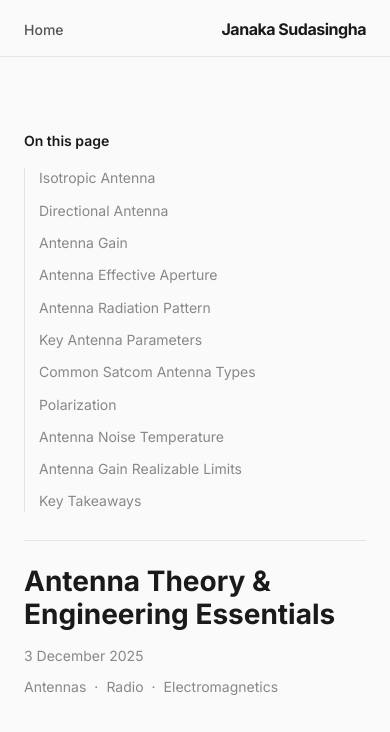
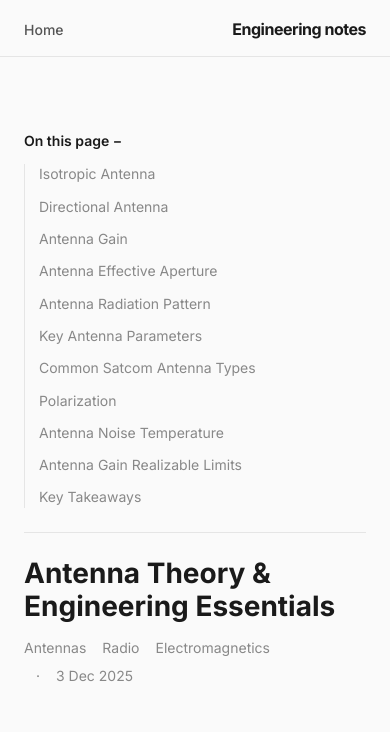
Before and after one commit to janakasud/janakasud.github.io, an Astro site: page /entries/antenna-theory-engineering-essentials in a window 390 px wide. Shown: the top 732 px of the page. Built offline with nearby package versions, Linux system fonts and the light colour scheme; Astro itself is replaced by a stand-in of ours.

Commit message:
Redesign pages.

```diff
--- a/package.json
+++ b/package.json
@@ -13,6 +13,7 @@
   },
   "dependencies": {
     "@astrojs/markdown-remark": "^7.3.2",
+    "@lucide/astro": "^1.55.0",
     "astro": "^7.3.8",
     "katex": "^0.19.0",
     "rehype-katex": "^7.0.1",
--- a/src/components/Header.astro
+++ b/src/components/Header.astro
@@ -10,7 +10,7 @@
     </nav>
 
     <a href="/" class="site-name" aria-label="Janaka Sudasingha — Home">
-      Janaka Sudasingha
+      Engineering notes
     </a>
   </div>
 </header>
@@ -47,7 +47,7 @@
   /* Right site identity */
   .site-name {
     color: var(--text);
-    font-size: clamp(1rem, 2vw, 1.25rem);
+    font-size: 0.875rem;
     font-weight: 650;
     line-height: 1.2;
     letter-spacing: -0.03em;
--- a/src/pages/entries/[...slug].astro
+++ b/src/pages/entries/[...slug].astro
@@ -1,4 +1,3 @@
-
 ---
 // src/pages/entries/[...slug].astro
 import { getCollection, render } from "astro:content";
@@ -21,40 +20,13 @@ const toc = headings.filter((heading) => heading.depth === 2);
 ---
 
 <BaseLayout title={entry.data.title} description={entry.data.description}>
-  <main class="container container-home entry-layout">
-
-    {toc.length >= 2 && (
-      <aside class="toc" aria-label="Table of contents">
-        <nav aria-label="On this page">
-          <p class="toc-title">On this page</p>
-
-          <ul>
-            {toc.map((heading) => (
-              <li>
-                <a href={`#${heading.slug}`}>
-                  {heading.text}
-                </a>
-              </li>
-            ))}
-          </ul>
-        </nav>
-      </aside>
-    )}
+  <main class:list={["container", "container-home", "entry-layout", { "without-toc": toc.length < 2 }]}>
 
     <article class:list={["notebook-entry", { "no-toc": toc.length < 2 }]}>
       <header class="entry-header">
         <h1>{entry.data.title}</h1>
 
         <div class="meta">
-          <time datetime={entry.data.pubDate.toISOString()}>
-            {entry.data.pubDate.toLocaleDateString("en-AU", {
-              day: "numeric",
-              month: "long",
-              year: "numeric",
-              timeZone: "UTC",
-            })}
-          </time>
-
           {entry.data.tags.length > 0 && (
             <div class="tags" aria-label="Topics">
               {entry.data.tags.map((tag) => (
@@ -62,6 +34,14 @@ const toc = headings.filter((heading) => heading.depth === 2);
               ))}
             </div>
           )}
+          <time class:list={{ "has-tags": entry.data.tags.length > 0 }} datetime={entry.data.pubDate.toISOString()}>
+            {entry.data.pubDate.toLocaleDateString("en-AU", {
+              day: "numeric",
+              month: "short",
+              year: "numeric",
+              timeZone: "UTC",
+            })}
+          </time>
         </div>
       </header>
 
@@ -70,13 +50,29 @@ const toc = headings.filter((heading) => heading.depth === 2);
       </div>
     </article>
 
+    {toc.length >= 2 && (
+      <aside class="toc" aria-label="Table of contents">
+        <details open>
+          <summary class="toc-title">On this page</summary>
+          <nav aria-label="On this page">
+            <ul>
+              {toc.map((heading) => (
+                <li><a href={`#${heading.slug}`}>{heading.text}</a></li>
+              ))}
+            </ul>
+          </nav>
+        </details>
+      </aside>
+    )}
+
   </main>
 </BaseLayout>
 
 <style>
   .entry-layout {
     display: grid;
-    grid-template-columns: 220px minmax(0, 800px);
+    grid-template-columns: minmax(0, 1fr) 220px;
+    grid-template-areas: "article sidebar";
     gap: 48px;
     padding-top: 40px;
     padding-bottom: 64px;
@@ -85,6 +81,8 @@ const toc = headings.filter((heading) => heading.depth === 2);
 
   /* TOC */
   .toc {
+    grid-area: sidebar;
+    min-width: 0;
     position: sticky;
     top: 88px;
     max-height: calc(100vh - 110px);
@@ -93,10 +91,15 @@ const toc = headings.filter((heading) => heading.depth === 2);
   }
 
   .toc-title {
+    display: block;
+    list-style: none;
+    pointer-events: none;
     margin: 0 0 16px;
     font-weight: 600;
     color: var(--text);
   }
+
+  .toc-title::-webkit-details-marker { display: none; }
 
   .toc ul {
     list-style: none;
@@ -121,6 +124,7 @@ const toc = headings.filter((heading) => heading.depth === 2);
 
   /* Article */
   .notebook-entry {
+    grid-area: article;
     min-width: 0;
     max-width: 800px;
   }
@@ -139,7 +143,7 @@ const toc = headings.filter((heading) => heading.depth === 2);
     display: flex;
     flex-wrap: wrap;
     align-items: baseline;
-    gap: var(--space-2) var(--space-4);
+    gap: 5px 0;
     color: var(--text-muted);
     font-size: 0.875rem;
   }
@@ -147,39 +151,41 @@ const toc = headings.filter((heading) => heading.depth === 2);
   .tags {
     display: flex;
     flex-wrap: wrap;
-    gap: var(--space-2);
+    gap: 5px 16px;
   }
 
-  .tag + .tag::before {
+  .meta time.has-tags::before {
     content: "·";
-    margin-right: var(--space-2);
+    margin: 0 12px;
   }
 
-  /* Hide empty TOC column */
-  .no-toc {
-    grid-column: 2;
-  }
+
+  .entry-layout.without-toc { grid-template-areas: "article ."; }
 
   /* Tablet and mobile */
   @media (max-width: 900px) {
     .entry-layout {
-      grid-template-columns: 1fr;
+      grid-template-columns: minmax(0, 1fr);
+      grid-template-areas: "sidebar" "article";
       gap: 24px;
       padding-top: 24px;
     }
+
+    .entry-layout.without-toc { grid-template-areas: "article"; }
 
     .toc {
       position: static;
       max-height: none;
     }
 
-    .toc nav {
-      padding-bottom: 16px;
+    .toc details {
+      padding-bottom: 12px;
       border-bottom: 1px solid var(--border);
     }
 
-    .no-toc {
-      grid-column: 1;
-    }
+    .toc-title { pointer-events: auto; cursor: pointer; margin-bottom: 0; }
+    .toc details[open] .toc-title { margin-bottom: 12px; }
+    .toc-title::after { content: " +"; }
+    .toc details[open] .toc-title::after { content: " −"; }
   }
 </style>
--- a/src/pages/index.astro
+++ b/src/pages/index.astro
@@ -38,24 +38,26 @@ const tags = [...new Set(entries.flatMap((entry) => entry.data.tags ?? []).map((
             {entries.map((entry) => (
               <li class="entry-item" data-entry-tags={JSON.stringify(entry.data.tags ?? [])}>
                 <article class="entry">
-                  <time class="entry-date" datetime={entry.data.pubDate.toISOString()}>
-                    {entry.data.pubDate.toLocaleDateString("en-AU", {
-                      day: "numeric",
-                      month: "short",
-                      year: "numeric",
-                      timeZone: "UTC",
-                    })}
-                  </time>
                   <div class="entry-body">
                     <h2 class="entry-title">
                       <a href={`/entries/${entry.id}/`}>{entry.data.title}</a>
                     </h2>
                     <p class="entry-description">{entry.data.description}</p>
-                    {(entry.data.tags ?? []).length > 0 && (
-                      <ul class="entry-tags" aria-label="Topics">
-                        {(entry.data.tags ?? []).map((tag) => <li>{tag}</li>)}
-                      </ul>
-                    )}
+                    <div class="entry-meta">
+                      {(entry.data.tags ?? []).length > 0 && (
+                        <ul class="entry-tags" aria-label="Topics">
+                          {(entry.data.tags ?? []).map((tag) => <li>{tag}</li>)}
+                        </ul>
+                      )}
+                      <time class:list={["entry-date", { "has-tags": (entry.data.tags ?? []).length > 0 }]} datetime={entry.data.pubDate.toISOString()}>
+                        {entry.data.pubDate.toLocaleDateString("en-AU", {
+                          day: "numeric",
+                          month: "short",
+                          year: "numeric",
+                          timeZone: "UTC",
+                        })}
+                      </time>
+                    </div>
                   </div>
                 </article>
               </li>
@@ -136,7 +138,7 @@ const tags = [...new Set(entries.flatMap((entry) => entry.data.tags ?? []).map((
     border: 0;
   }
 
-  /* Two outer columns + the date/content columns inside each entry. */
+  /* Shared content/sidebar structure used across the site. */
   .notebook-layout {
     display: grid;
     grid-template-columns: minmax(0, 1fr) 220px;
@@ -207,19 +209,19 @@ const tags = [...new Set(entries.flatMap((entry) => entry.data.tags ?? []).map((
   .entry-item:first-child { padding-top: 0; }
   .entry-item[hidden] { display: none; }
 
-  .entry {
-    display: grid;
-    grid-template-columns: 120px minmax(0, 1fr);
-    column-gap: 24px;
-    align-items: start;
+  .entry { min-width: 0; }
+
+  .entry-meta {
+    display: flex;
+    flex-wrap: wrap;
+    align-items: baseline;
+    gap: 5px 0;
+    color: var(--text-muted);
+    font-size: 0.8125rem;
   }
 
-  .entry-date {
-    padding-top: 4px;
-    color: var(--text-muted);
-    font-size: 0.875rem;
-    white-space: nowrap;
-  }
+  .entry-date { white-space: nowrap; }
+  .entry-date.has-tags::before { content: "·"; margin: 0 12px; }
 
   .entry-body { min-width: 0; }
 
@@ -243,8 +245,8 @@ const tags = [...new Set(entries.flatMap((entry) => entry.data.tags ?? []).map((
     display: flex;
     flex-wrap: wrap;
     gap: 5px 16px;
-    color: var(--text-muted);
-    font-size: 0.8125rem;
+    color: inherit;
+    font-size: inherit;
   }
 
   .filter-count {
@@ -269,8 +271,6 @@ const tags = [...new Set(entries.flatMap((entry) => entry.data.tags ?? []).map((
 
   @media (max-width: 640px) {
     .notebook { padding-top: 20px; }
-    .entry { grid-template-columns: 1fr; row-gap: 6px; }
-    .entry-date { padding-top: 0; }
     .entry-item { padding: 20px 0; }
     .entry-title { font-size: 1.125rem; }
   }
```
Also changed, not shown: 1 other file.
